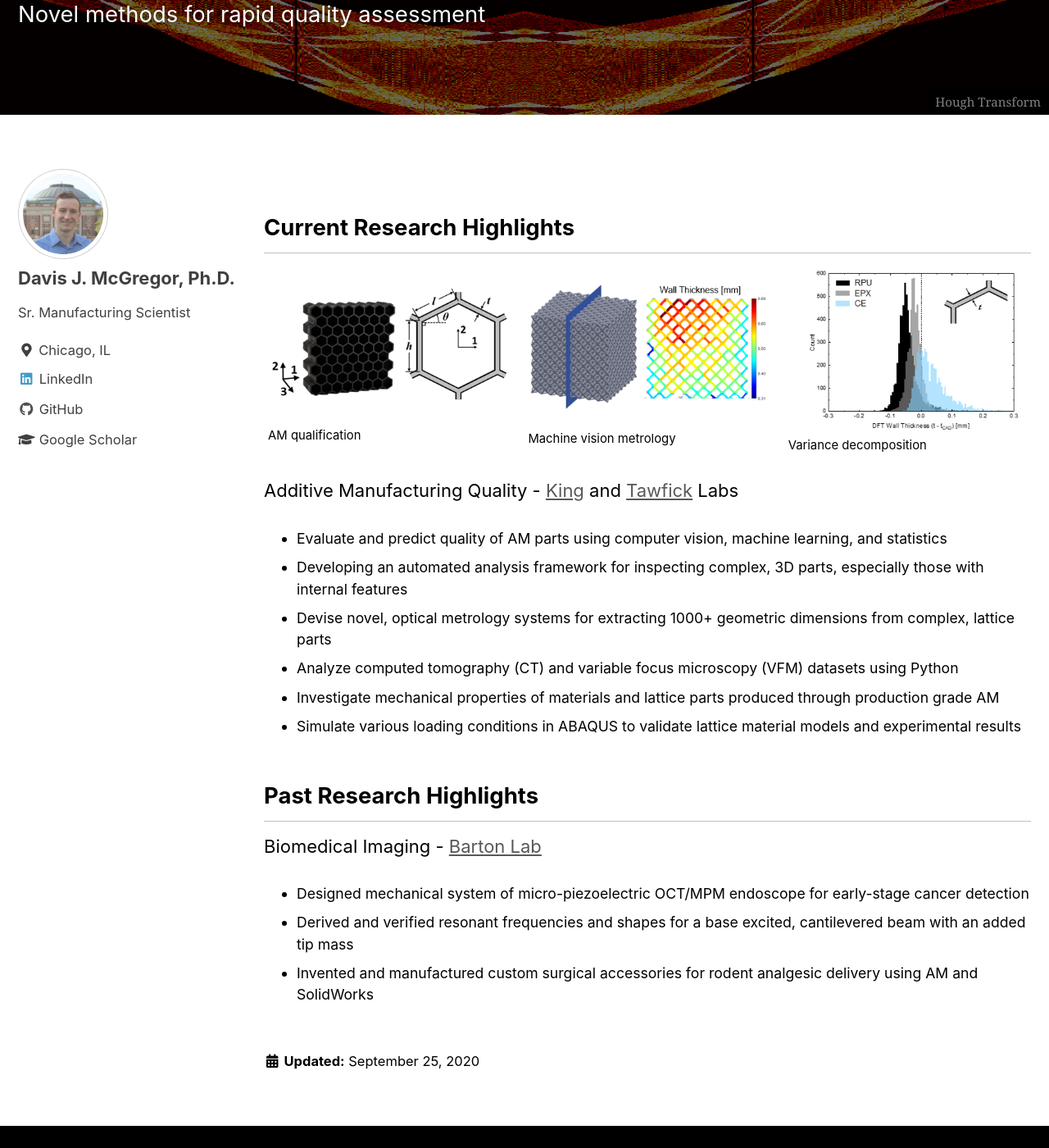
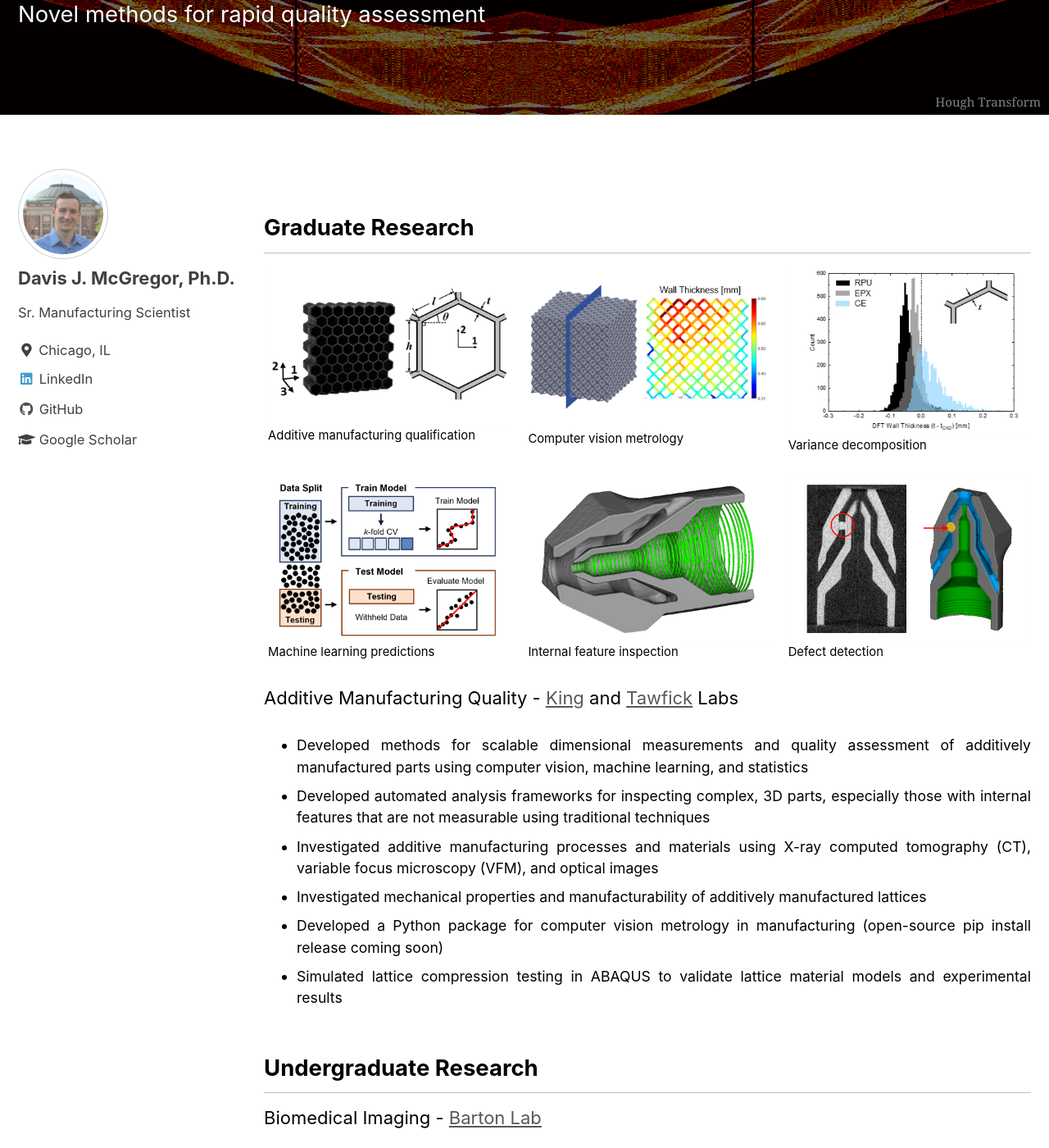
Before and after one commit to djmcgregor/djmcgregor.github.io, a Jekyll site: the page built from _pages/research.md, in a window 1280 px wide and 1400 px high, scrolled down 239 px. Shown: the whole window at 82% size. Built offline with Jekyll 4.4.1, drawn with Linux system fonts in a browser that asks for light colours; cached includes are drawn as plain includes.

Commit message:
website refresh

```diff
--- a/_pages/research.md
+++ b/_pages/research.md
@@ -10,17 +10,27 @@ header:
   overlay_image: /assets/images/research/hough_transform.png
   image_description: "Hough transform on hexagon"
   caption: "Hough Transform"
-last_modified_at: 2020-09-25T08:41:35-04:00
+last_modified_at: 2020-11-25T08:41:35-04:00
 king_research:
   - image_path: /assets/images/research/hex.png
     alt: "AM lattice qualification"
-    excerpt: "AM qualification"
+    excerpt: "Additive manufacturing qualification"
   - image_path: /assets/images/research/ot_heatmap.png
     alt: "AM octet truss metrology"
-    excerpt: "Machine vision metrology"
+    excerpt: "Computer vision metrology"
   - image_path: /assets/images/research/mat_distr.png
     alt: "feature distribution varies by material"
     excerpt: "Variance decomposition"
+tawfick_research:
+  - image_path: /assets/images/research/machine_learning.png
+    alt: "machine learning framework"
+    excerpt: "Machine learning predictions"
+  - image_path: /assets/images/research/internal_features.png
+    alt: "internal features measured using X-ray CT"
+    excerpt: "Internal feature inspection"
+  - image_path: /assets/images/research/defect_detection.png
+    alt: "Deep learning detects defect in AM part"
+    excerpt: "Defect detection"
 # barton_research:
 #   - image_path: /assets/images/research/hex.png
 #     alt: "AM lattice qualification"
@@ -32,20 +42,21 @@ king_research:
 #     alt: "feature distribution varies by material"
 #     excerpt: "Variability decomposition"
 ---
-## Current Research Highlights
+## Graduate Research
 {% include feature_row id="king_research"%}
+{% include feature_row id="tawfick_research"%}
 
 Additive Manufacturing Quality - [King](https://kinglab.mechse.illinois.edu/) and [Tawfick](https://tawfick.mechse.illinois.edu/) Labs
 {: style="font-size: 1em;"}
-* Evaluate and predict quality of AM parts using computer vision, machine learning, and statistics
-* Developing an automated analysis framework for inspecting complex, 3D parts, especially those with internal features
-* Devise novel, optical metrology systems for extracting 1000+ geometric dimensions from complex, lattice parts
-* Analyze computed tomography (CT) and variable focus microscopy (VFM) datasets using Python
-* Investigate mechanical properties of materials and lattice parts produced through production grade AM
-* Simulate various loading conditions in ABAQUS to validate lattice material models and experimental results
-<!-- {: style="text-align: justify;"} -->
+* Developed methods for scalable dimensional measurements and quality assessment of additively manufactured parts using computer vision, machine learning, and statistics
+* Developed automated analysis frameworks for inspecting complex, 3D parts, especially those with internal features that are not measurable using traditional techniques
+* Investigated additive manufacturing processes and materials using X-ray computed tomography (CT), variable focus microscopy (VFM), and optical images
+* Investigated mechanical properties and manufacturability of additively manufactured lattices
+* Developed a Python package for computer vision metrology in manufacturing (open-source pip install release coming soon)
+* Simulated lattice compression testing in ABAQUS to validate lattice material models and experimental results
+{: style="text-align: justify;"}
 
-## Past Research Highlights
+## Undergraduate Research
 <!-- {% include feature_row id="barton_research"%} -->
 
 Biomedical Imaging - [Barton Lab](http://bmeoptics.engr.arizona.edu/)
@@ -53,3 +64,4 @@ Biomedical Imaging - [Barton Lab](http://bmeoptics.engr.arizona.edu/)
 * Designed mechanical system of micro-piezoelectric OCT/MPM endoscope for early-stage cancer detection
 * Derived and verified resonant frequencies and shapes for a base excited, cantilevered beam with an added tip mass
 * Invented and manufactured custom surgical accessories for rodent analgesic delivery using AM and SolidWorks
+{: style="text-align: justify;"}
```
Also changed, not shown: _pages/publications-list.md (+2 -2 lines), _pages/publications.md (+2 -2 lines), index.html (+6 -5 lines), assets/images/research/defect_detection.png (added), assets/images/research/internal_features.png (added), assets/images/research/machine_learning.png (added), assets/images/research/quadchart.png (added).
